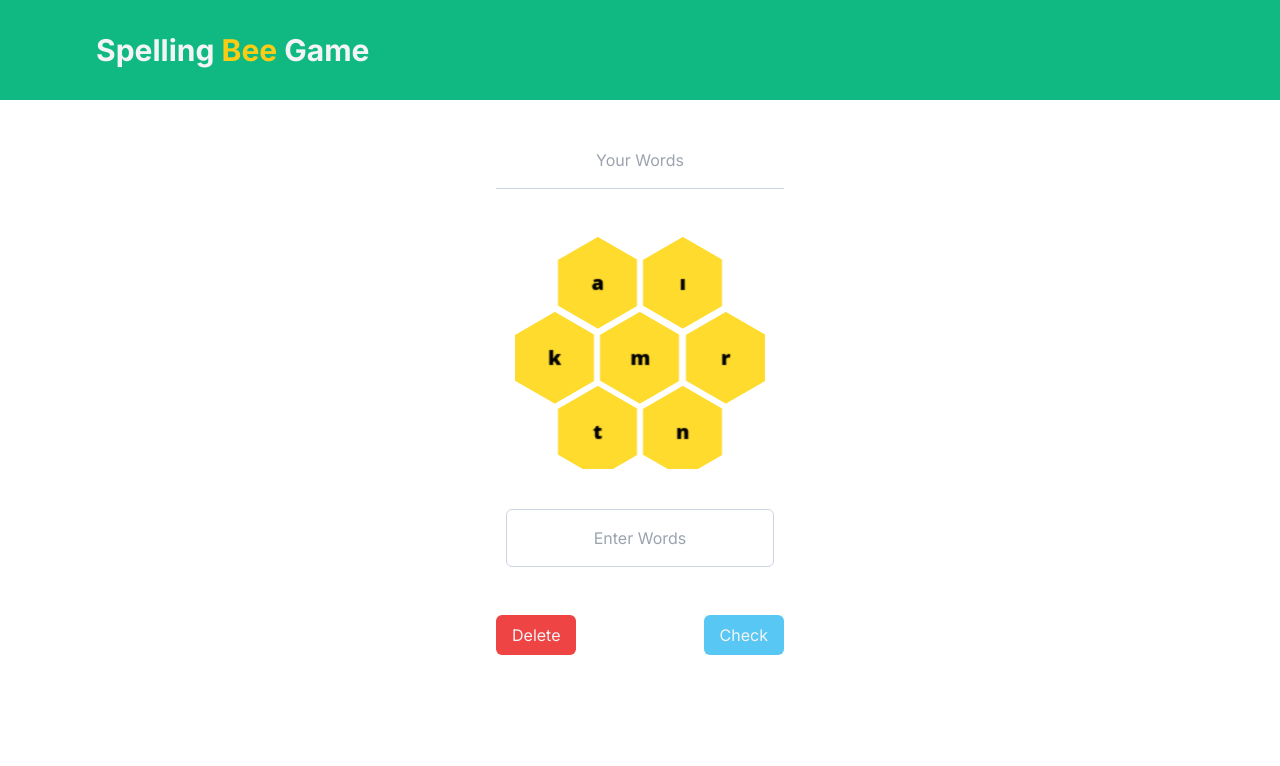
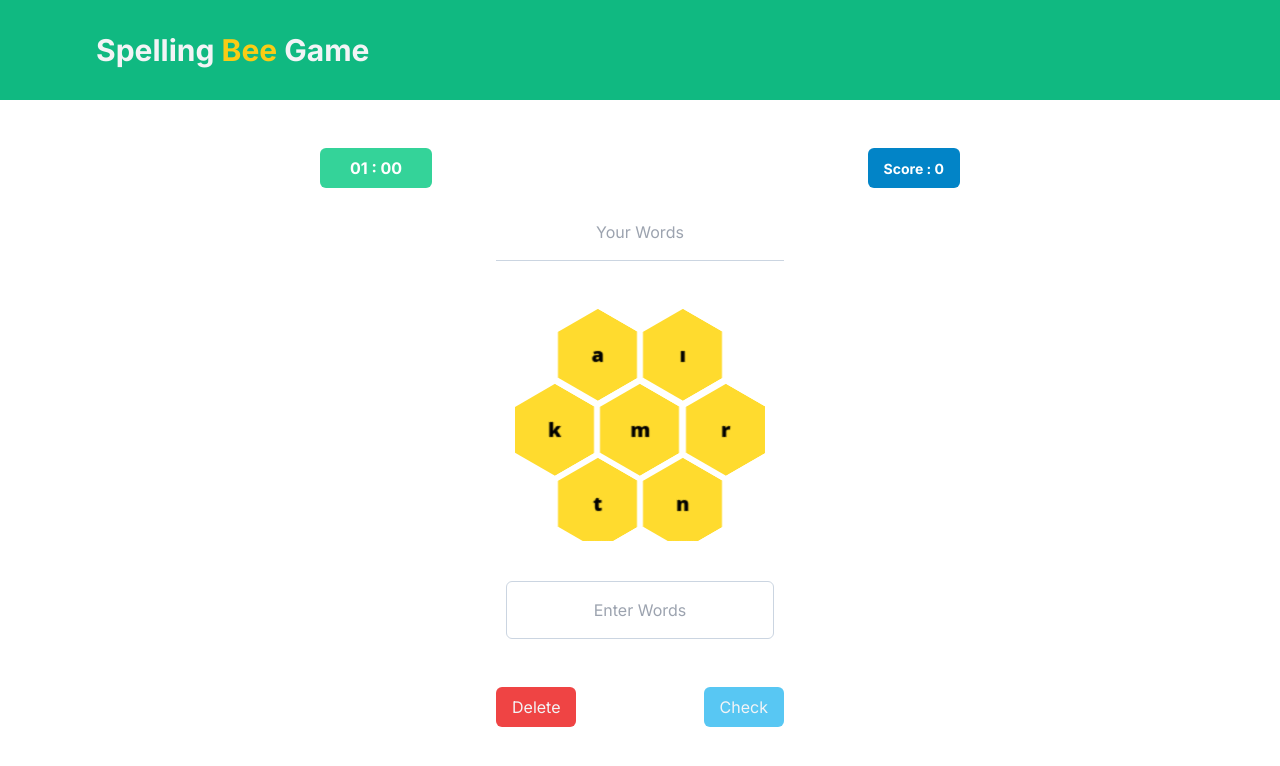
Before and after one commit to musayar9/Spelling-Bee, a Next.js app: page /turkish in a window 1280 px wide. Shown: the top 766 px of the page. Built offline with nearby package versions, Linux system fonts and the light colour scheme.

Commit message:
create timer and point controllers

```diff
--- /dev/null
+++ b/src/components/Funtcions.jsx
@@ -0,0 +1,10 @@
+export const formattedTime = (time) => {
+  const valueSeconds = 60;
+  const minuteTime = Math.floor(time / valueSeconds)
+    .toString()
+    .padStart(2, "0");
+  const secondsTime = (time % valueSeconds).toString().padStart(2, "0");
+
+  const timeValue = `${minuteTime} : ${secondsTime}`;
+  return timeValue;
+};
--- a/src/components/Game.jsx
+++ b/src/components/Game.jsx
@@ -1,20 +1,26 @@
 "use client";
 import { useGlobalContext } from "@/context/Context";
-import { useRef, useState } from "react";
-
+import { useEffect, useRef, useState } from "react";
+import { formattedTime } from "./Funtcions";
+import { ToastContainer, toast } from "react-toastify";
+import "react-toastify/dist/ReactToastify.css";
 export default function Game({ language, dictionary }) {
   // console.log("dictionary", dictionary.letters);
-  const { point, setPoint } = useGlobalContext();
+  const { point, setPoint, isLetter, setIsLetter, timer, isInput, setTimer } =
+    useGlobalContext();
 
   const [words, setWords] = useState("");
   const [newValue, setNewValue] = useState("");
   const [filterWords, setFilterWords] = useState("");
+  const [isCorrect, setIsCorrect] = useState(false);
+  const [isCorrectPoint, setIsCorrectPoint] = useState(null);
+  const [matchWords, setMatchWords] = useState([]);
   let lettersShuffle = dictionary.letters;
   const ref = useRef();
   const handleClick = (e) => {
-    const clickedElement = e.target.closest("li"); // Tıklanan li öğesini bulun
-    const content = clickedElement.querySelector("p").textContent; // Li öğesinin içindeki p etiketinin içeriğini alın
-    // console.log("Tıklanan içerik:", content);
+    const clickedElement = e.target.closest("li");
+    const content = clickedElement.querySelector("p").textContent;
+
 
     setWords([...words, content]);
   };
@@ -28,6 +34,8 @@ export default function Game({ language, dictionary }) {
     setFilterWords(filter);
 
     if (filter !== undefined) {
+      if (!matchWords.includes(filter)) {
+        setMatchWords([...matchWords, filter]);
         if (filter.length === 7) {
           setPoint((prev) => (prev += filter?.length));
         } else if (words.length === 6) {
@@ -39,17 +47,43 @@ export default function Game({ language, dictionary }) {
         } else {
           setPoint((prev) => (prev += 1));
         }
+        setIsCorrect(true);
+        setIsCorrectPoint(true);
+        toast.success(`Success Your Found Words`);
 
-      lettersShuffle = dictionary.letters.sort(() => Math.random() - 0.5);
+        setWords("");
+              lettersShuffle = dictionary.letters.sort(
+                () => Math.random() - 0.5
+              );
+      } else {
+        console.log("bu kelşme");
+        toast.error(`Bu kelime Bulundu`);
+      }
+
+      setTimer((prev) => (prev += 15));
+
+
+
+      setTimeout(() => {
+        setIsCorrect(false);
+      }, [1500]);
     } else {
       if (filter === undefined && point >= 2) {
         setPoint((prev) => (prev -= 2));
+        setIsCorrectPoint(false);
+        toast.error(`Words not found`);
       }
     }
 
-    setNewValue();
+    let timeout = setTimeout(() => {
+      setIsCorrectPoint(null);
+    }, 1500);
+
+
+    return () => clearTimeout(timeout);
   }
-  console.log("point", point);
+
+  // console.log("point", point);
   const handleDelete = () => {
     setNewValue("");
     setWords("");
@@ -62,9 +96,72 @@ export default function Game({ language, dictionary }) {
   //   console.log(word);
   //   return word === words;
   // });
-  console.log(filterWords);
+  // console.log(filterWords);
+  // console.log(timer);
+  // console.log(isCorrectPoint);
+
+  // useEffect(() => {
+  //   if (isCorrectPoint !== null) {
+  //     let timeout = setTimeout(() => {
+  //       setIsCorrectPoint(null);
+  //     }, 1500);
+
+  //     // Zamanlayıcıyı temizleme fonksiyonunu döndür
+  //     return () => clearTimeout(timeout);
+  //   }
+  // }, [isCorrectPoint]);
+
+  // console.log("mathcWords", matchWords);
   return (
     <div className="max-w-6xl mx-auto my-8 ">
+      <div className="flex max-w-2xl mx-auto  justify-between  p-4">
+        <div className="bg-emerald-400 rounded-md  w-28 p-2 text-white font-bold text-center relative">
+          <span className="">{formattedTime(timer)}</span>{" "}
+          {isCorrect && (
+            <>
+              <p className="absolute -right-3 -top-3">
+                <span className="relative flex h-8 w-8">
+                  <span className="animate-ping absolute inline-flex h-full w-full rounded-full bg-sky-400 opacity-75"></span>
+                  <span className="relative inline-flex items-center justify-center rounded-full h-8 w-8 p-2 text-[10px] bg-sky-500">
+                    +15
+                  </span>
+                </span>
+              </p>
+            </>
+          )}
+        </div>
+
+        <div className="bg-sky-600 rounded-md px-4 py-2 text-white font-bold relative text-center">
+          <span className="text-sm"> Score : {point}</span>
+
+          <>
+            {isCorrectPoint === true && (
+              <>
+                <p className="absolute -right-3 -top-3">
+                  <span className="relative flex h-8 w-8">
+                    <span className="animate-ping absolute inline-flex h-full w-full rounded-full bg-red-400 opacity-75"></span>
+                    <span className="relative inline-flex items-center justify-center rounded-full h-8 w-8 p-2 text-[10px] bg-emerald-500">
+                      +{filterWords.length}
+                    </span>
+                  </span>
+                </p>
+              </>
+            )}
+
+            {isCorrectPoint === false && (
+              <p className="absolute -right-3 -top-3">
+                <span className="relative flex h-8 w-8">
+                  <span className="animate-ping absolute inline-flex h-full w-full rounded-full bg-red-400 opacity-75"></span>
+                  <span className="relative inline-flex items-center justify-center rounded-full h-8 w-8 p-2 text-[10px] bg-red-500">
+                    {point >= 2 && <span>-2</span>}
+                  </span>
+                </span>
+              </p>
+            )}
+          </>
+        </div>
+      </div>
+
       <div className="flex items-center flex-col justify-center">
         <input
           className="text-center border-b border-slate-300  w-72 p-4 outline-none"
@@ -98,9 +195,14 @@ export default function Game({ language, dictionary }) {
           type="text"
           className="border border-slate-300  p-4  rounded-md text-center outline-yellow-400 "
           value={words}
+          disabled={isInput}
           placeholder="Enter Words"
           onChange={(e) => {
             setWords(e.target.value);
+
+            if (e.target.value) {
+              setIsLetter(true);
+            }
           }}
         />
 
@@ -119,6 +221,12 @@ export default function Game({ language, dictionary }) {
           </button>
         </div>
       </div>
+      <ToastContainer
+        autoClose={1400}
+        pauseOnFocusLoss={true}
+        pauseOnHover={false}
+        position="top-center"
+      />
     </div>
   );
 }
--- a/src/context/Context.jsx
+++ b/src/context/Context.jsx
@@ -1,6 +1,6 @@
 "use client";
 
-import { createContext, useContext, useState } from "react";
+import { createContext, useContext, useEffect, useState } from "react";
 import english from "../../public/dictionaries/english.js";
 import turkish from "../../public/dictionaries/turkish.js";
 const GameContext = createContext();
@@ -12,6 +12,22 @@ const GameProvider = ({ children }) => {
   //   console.log("turkish", turkishDictionary);
   const [point, setPoint] = useState(0);
   const [timer, setTimer] = useState(60);
+  const [isLetter, setIsLetter] = useState(false);
+  const [isInput, setIsInput] = useState(false)
+useEffect(() => {
+  if (isLetter && timer > 0) {
+    const interval = setInterval(() => {
+      setTimer((prev) => prev - 1);
+    }, 1000);
+
+    // Temizlik fonksiyonunu döndürerek, bileşenin unmount edildiğinde zamanlayıcıyı durdurur
+    return () => clearInterval(interval);
+  } else if (timer === 0) {
+   setIsInput(true)
+  }
+}, [isLetter, timer, setTimer]);
+
+
   return (
     <GameContext.Provider
       value={{
@@ -21,6 +37,9 @@ const GameProvider = ({ children }) => {
         setPoint,
         timer,
         setTimer,
+        isLetter,
+        setIsLetter,
+        isInput
       }}
     >
       {children}
```
Lines whose indentation alone changed are shown as unchanged.
